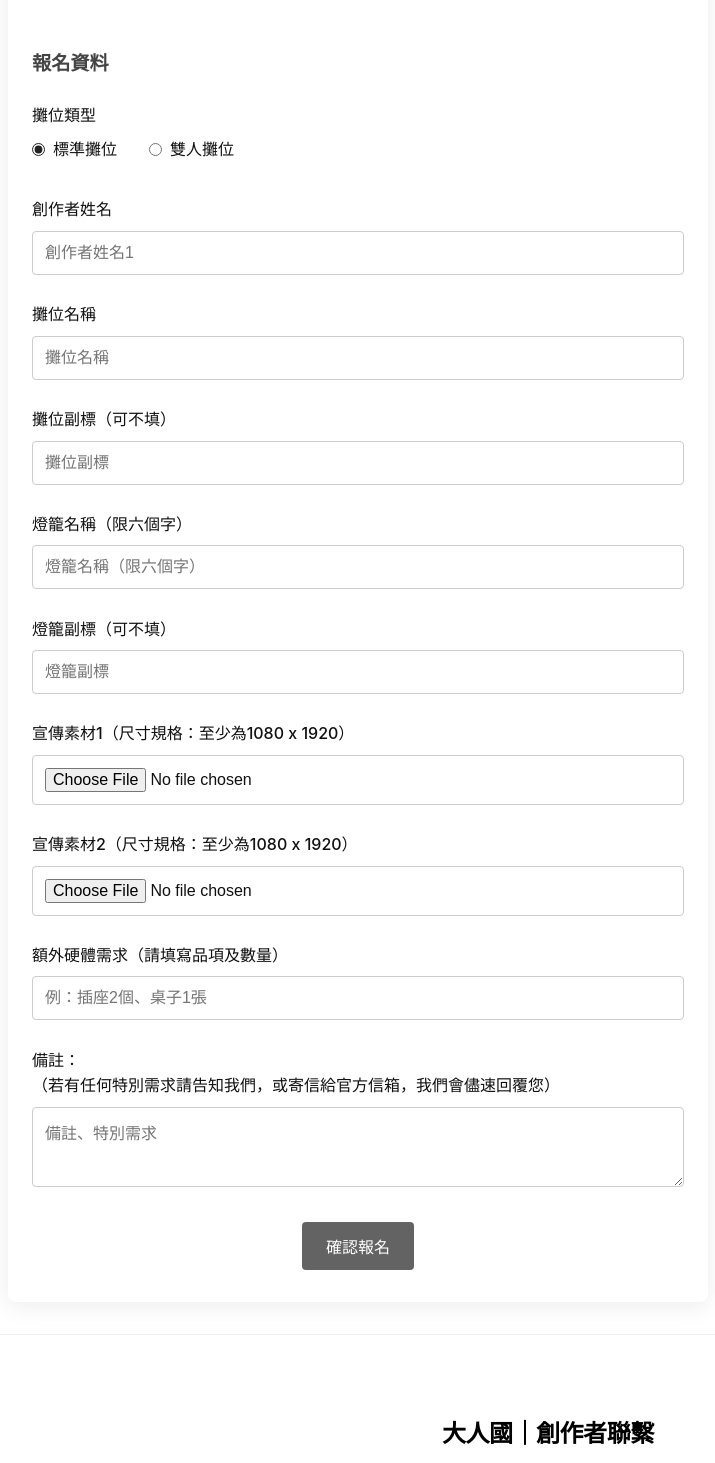
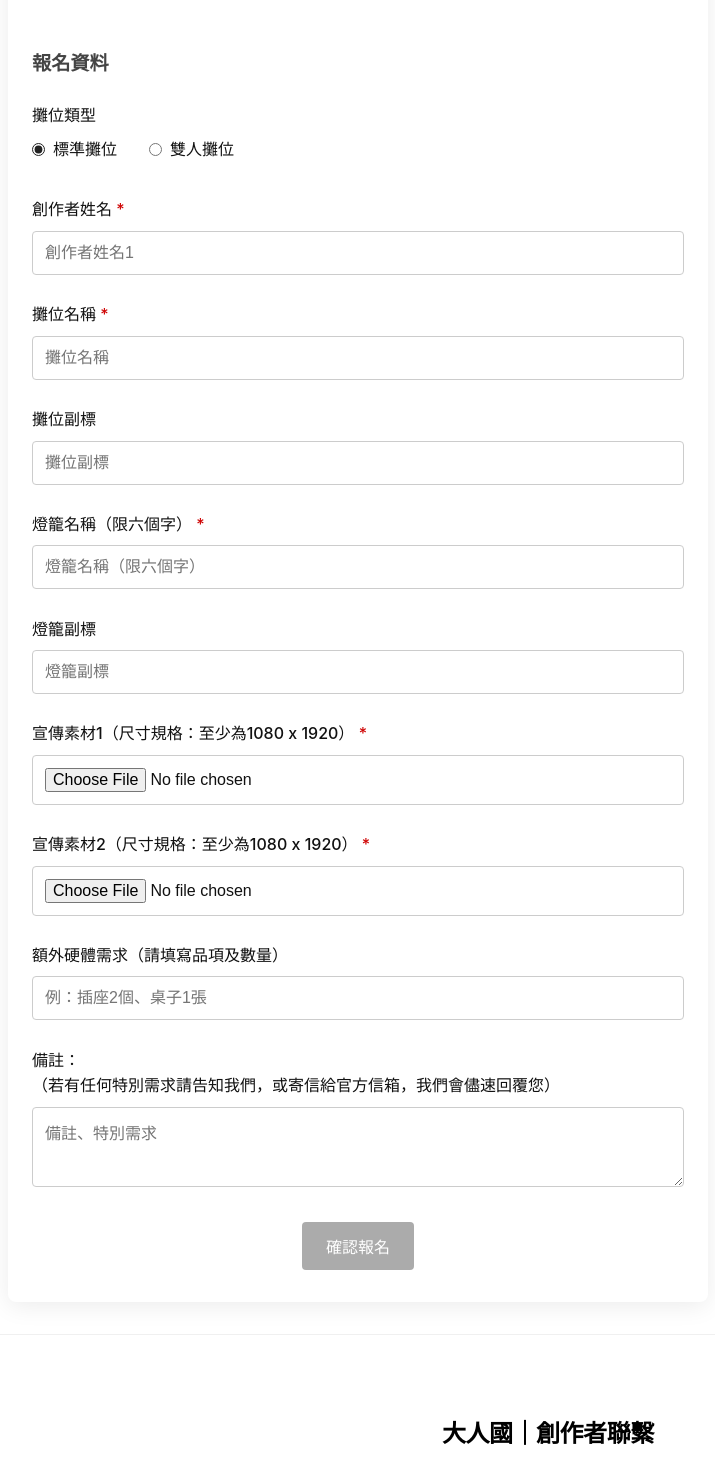
Before and after one commit to ADULTOPIA/creators-wanted, a React (Create React App) app in the folder creators-wanted/: page /#/ in a window 1280 px wide. Shown: the part 6368-7831 px from the top of the page, without its empty margins (282-997 px from the left). Built offline with nearby package versions, Linux system fonts and the light colour scheme.

Commit message:
ファイル以外のフォーム送信

```diff
--- a/creators-wanted/src/pages/HomePage.tsx
+++ b/creators-wanted/src/pages/HomePage.tsx
@@ -77,26 +77,158 @@ const HomePage: React.FC = () => {
     return () => mq.removeEventListener('change', updateSrc);
   }, []);
 
-  // 攤位類型の状態
-  const [boothType, setBoothType] = React.useState('standard');
 
-  // 創作者姓名の状態（最大2名）
-  const [creatorNames, setCreatorNames] = React.useState(['', '']);
+  // フォーム全体の状態
+    // 必須項目のバリデーション
+    const isFormValid = () => {
+      // 必須項目
+      const requiredFields = [
+        formData.realName,
+        formData.email,
+        formData.phone,
+        formData.idNumber,
+        formData.creatorName1,
+        formData.boothName,
+        formData.lanternName,
+        formData.promo1,
+        formData.promo2,
+        formData.boothType,
+      ];
+      // boothTypeがdoubleならcreatorName2も必須
+      if (formData.boothType === 'double' && !formData.creatorName2) return false;
+      // lanternNameは最大6文字
+      if (formData.lanternName && formData.lanternName.length > 6) return false;
+      // すべての必須項目が入力されているか
+      return requiredFields.every(f => f && (typeof f === 'string' ? f.trim() !== '' : true));
+    };
+  const [formData, setFormData] = React.useState({
+    realName: '',
+    email: '',
+    phone: '',
+    idNumber: '',
+    facebook: '',
+    instagram: '',
+    twitter: '',
+    otherSocial: '',
+    boothType: 'standard',
+    creatorName1: '',
+    creatorName2: '',
+    boothName: '',
+    boothSubtitle: '',
+    lanternName: '',
+    lanternSubtitle: '',
+    promo1: null as File | null,
+    promo2: null as File | null,
+    hardware: '',
+    remarks: ''
+  });
 
   // boothType変更時のハンドラ
   const handleBoothTypeChange = (e: React.ChangeEvent<HTMLInputElement>) => {
-    setBoothType(e.target.value);
-    // boothTypeがstandardなら1名、doubleなら2名分
-    setCreatorNames(e.target.value === 'double' ? ['', ''] : ['']);
+    const value = e.target.value;
+    setFormData(prev => ({
+      ...prev,
+      boothType: value,
+      // boothTypeがstandardなら2人目を空に
+      creatorName2: value === 'double' ? prev.creatorName2 : ''
+    }));
   };
 
-  // 創作者姓名入力のハンドラ
-  const handleCreatorNameChange = (idx: number, value: string) => {
-    setCreatorNames(prev => {
-      const updated = [...prev];
-      updated[idx] = value;
-      return updated;
+  // 各inputのonChange汎用ハンドラ
+  const handleInputChange = (e: React.ChangeEvent<HTMLInputElement | HTMLTextAreaElement>) => {
+    const { name, value, type, files } = e.target as HTMLInputElement;
+    if (type === 'file') {
+      setFormData(prev => ({ ...prev, [name]: files && files[0] ? files[0] : null }));
+    } else {
+      setFormData(prev => ({ ...prev, [name]: value }));
+    }
+  };
+
+  // 送信状態
+  const [status, setStatus] = React.useState({
+    submitted: false,
+    submitting: false,
+    info: { error: false, msg: null as string | null }
+  });
+
+  // 送信ハンドラ
+  const handleSubmit = async (e: React.FormEvent<HTMLFormElement>) => {
+    e.preventDefault();
+    setStatus({
+      submitted: false,
+      submitting: true,
+      info: { error: false, msg: null }
     });
+
+    try {
+      // Google Formsの送信URL
+      const googleFormURL = 'https://docs.google.com/forms/d/e/1FAIpQLSf_NWlZr8vrppypusKQvZbg5NSsZRqCwsHyETgxjWvqfhXNDA/formResponse';
+
+      // フォームデータの作成
+      const formEntryData = new FormData();
+
+      // --- GoogleフォームのエントリIDをここに記載（本番） ---
+      formEntryData.append('entry.223524045', formData.realName); // 真實姓名
+      formEntryData.append('entry.1232177201', formData.email); // Email
+      formEntryData.append('entry.472609669', formData.phone); // 聯絡電話
+      formEntryData.append('entry.737699764', formData.idNumber); // 身分證字號 / 護照號碼
+      formEntryData.append('entry.1746982220', formData.facebook); // Facebook
+      formEntryData.append('entry.751341583', formData.instagram); // Instagram
+      formEntryData.append('entry.612151145', formData.twitter); // X（Twitter）
+      formEntryData.append('entry.992573759', formData.otherSocial); // 其他社群
+      formEntryData.append('entry.71172756', formData.boothType === 'double' ? '雙人攤位' : '標準攤位'); // 攤位類型（ラジオボタン）
+      formEntryData.append('entry.879795608', formData.creatorName1); // 創作者姓名1
+      if (formData.boothType === 'double') formEntryData.append('entry.42970170', formData.creatorName2); // 創作者姓名2
+      formEntryData.append('entry.342299385', formData.boothName); // 攤位名稱
+      formEntryData.append('entry.251903871', formData.boothSubtitle); // 攤位副標
+      formEntryData.append('entry.975159553', formData.lanternName); // 燈籠名稱
+      formEntryData.append('entry.854719392', formData.lanternSubtitle); // 燈籠副標
+      formEntryData.append('entry.722087227', 'ダミー'); // 宣傳素材1（ダミー文字列）
+      formEntryData.append('entry.842328103', 'ダミー'); // 宣傳素材2（ダミー文字列）
+      formEntryData.append('entry.1340388620', formData.hardware); // 額外硬體需求
+      formEntryData.append('entry.1539071706', formData.remarks); // 備註
+
+      // fetch APIで送信
+      await fetch(googleFormURL, {
+        method: 'POST',
+        mode: 'no-cors',
+        body: formEntryData
+      });
+
+      setStatus({
+        submitted: true,
+        submitting: false,
+        info: { error: false, msg: '送出完成，感謝您的報名！' }
+      });
+      // フォームリセット
+      setFormData({
+        realName: '',
+        email: '',
+        phone: '',
+        idNumber: '',
+        facebook: '',
+        instagram: '',
+        twitter: '',
+        otherSocial: '',
+        boothType: 'standard',
+        creatorName1: '',
+        creatorName2: '',
+        boothName: '',
+        boothSubtitle: '',
+        lanternName: '',
+        lanternSubtitle: '',
+        promo1: null,
+        promo2: null,
+        hardware: '',
+        remarks: ''
+      });
+    } catch (error) {
+      setStatus({
+        submitted: false,
+        submitting: false,
+        info: { error: true, msg: '送信中にエラーが発生しました。時間をおいて再度お試しください。' }
+      });
+    }
   };
 
   return (
@@ -236,39 +368,39 @@ const HomePage: React.FC = () => {
         {/* 報名フォーム（見た目のみ） */}
         <FormSection>
           <FormTitle>報名表單</FormTitle>
-          <StyledForm>
+          <StyledForm onSubmit={handleSubmit}>
             <SectionLabel>基本資料</SectionLabel>
             <FormGroup>
-              <Label htmlFor="realName">真實姓名</Label>
-              <Input type="text" id="realName" name="realName" placeholder="請輸入真實姓名" />
+              <Label htmlFor="realName">真實姓名 <span style={{color: '#cf0404'}}>*</span></Label>
+              <Input type="text" id="realName" name="realName" placeholder="請輸入真實姓名" value={formData.realName} onChange={handleInputChange} required />
             </FormGroup>
             <FormGroup>
-              <Label htmlFor="email">Email</Label>
-              <Input type="email" id="email" name="email" placeholder="請輸入Email" />
+              <Label htmlFor="email">Email <span style={{color: '#cf0404'}}>*</span></Label>
+              <Input type="email" id="email" name="email" placeholder="請輸入Email" value={formData.email} onChange={handleInputChange} required />
             </FormGroup>
             <FormGroup>
-              <Label htmlFor="phone">聯絡電話</Label>
-              <Input type="text" id="phone" name="phone" placeholder="請輸入聯絡電話" />
+              <Label htmlFor="phone">聯絡電話 <span style={{color: '#cf0404'}}>*</span></Label>
+              <Input type="text" id="phone" name="phone" placeholder="請輸入聯絡電話" value={formData.phone} onChange={handleInputChange} required />
             </FormGroup>
             <FormGroup>
-              <Label htmlFor="idNumber">身分證字號 / 護照號碼</Label>
-              <Input type="text" id="idNumber" name="idNumber" placeholder="請輸入身分證字號或護照號碼" />
+              <Label htmlFor="idNumber">身分證字號 / 護照號碼 <span style={{color: '#cf0404'}}>*</span></Label>
+              <Input type="text" id="idNumber" name="idNumber" placeholder="請輸入身分證字號或護照號碼" value={formData.idNumber} onChange={handleInputChange} required />
             </FormGroup>
             <FormGroup>
               <Label htmlFor="facebook">社群連結：Facebook</Label>
-              <Input type="text" id="facebook" name="facebook" placeholder="Facebook連結" />
+              <Input type="text" id="facebook" name="facebook" placeholder="Facebook連結" value={formData.facebook} onChange={handleInputChange} />
             </FormGroup>
             <FormGroup>
               <Label htmlFor="instagram">社群連結：Instagram</Label>
-              <Input type="text" id="instagram" name="instagram" placeholder="Instagram連結" />
+              <Input type="text" id="instagram" name="instagram" placeholder="Instagram連結" value={formData.instagram} onChange={handleInputChange} />
             </FormGroup>
             <FormGroup>
               <Label htmlFor="twitter">社群連結：X（Twitter）</Label>
-              <Input type="text" id="twitter" name="twitter" placeholder="X（Twitter）連結" />
+              <Input type="text" id="twitter" name="twitter" placeholder="X（Twitter）連結" value={formData.twitter} onChange={handleInputChange} />
             </FormGroup>
             <FormGroup>
               <Label htmlFor="otherSocial">社群連結：其他</Label>
-              <Input type="text" id="otherSocial" name="otherSocial" placeholder="其他社群連結" />
+              <Input type="text" id="otherSocial" name="otherSocial" placeholder="其他社群連結" value={formData.otherSocial} onChange={handleInputChange} />
             </FormGroup>
             <SectionLabel>報名資料</SectionLabel>
             {/* 攤位類型を先に移動 */}
@@ -276,60 +408,65 @@ const HomePage: React.FC = () => {
               <Label>攤位類型</Label>
               <RadioGroup>
                 <RadioLabel>
-                  <RadioInput type="radio" name="boothType" value="standard" checked={boothType === 'standard'} onChange={handleBoothTypeChange} /> 標準攤位
+                  <RadioInput type="radio" name="boothType" value="standard" checked={formData.boothType === 'standard'} onChange={handleBoothTypeChange} /> 標準攤位
                 </RadioLabel>
                 <RadioLabel>
-                  <RadioInput type="radio" name="boothType" value="double" checked={boothType === 'double'} onChange={handleBoothTypeChange} /> 雙人攤位
+                  <RadioInput type="radio" name="boothType" value="double" checked={formData.boothType === 'double'} onChange={handleBoothTypeChange} /> 雙人攤位
                 </RadioLabel>
               </RadioGroup>
             </FormGroup>
             {/* 創作者姓名フィールド */}
             <FormGroup>
-              <Label>創作者姓名{boothType === 'double' ? '1' : ''}</Label>
-              <Input type="text" name="creatorName1" placeholder="創作者姓名1" value={creatorNames[0] || ''} onChange={e => handleCreatorNameChange(0, e.target.value)} />
+              <Label>創作者姓名{formData.boothType === 'double' ? '1' : ''} <span style={{color: '#cf0404'}}>*</span></Label>
+              <Input type="text" name="creatorName1" placeholder="創作者姓名1" value={formData.creatorName1} onChange={handleInputChange} required />
             </FormGroup>
-            {boothType === 'double' && (
+            {formData.boothType === 'double' && (
               <FormGroup>
-                <Label>創作者姓名2</Label>
-                <Input type="text" name="creatorName2" placeholder="創作者姓名2" value={creatorNames[1] || ''} onChange={e => handleCreatorNameChange(1, e.target.value)} />
+                <Label>創作者姓名2 <span style={{color: '#cf0404'}}>*</span></Label>
+                <Input type="text" name="creatorName2" placeholder="創作者姓名2" value={formData.creatorName2} onChange={handleInputChange} required />
               </FormGroup>
             )}
 
             <FormGroup>
-              <Label htmlFor="boothName">攤位名稱</Label>
-              <Input type="text" id="boothName" name="boothName" placeholder="攤位名稱" />
+              <Label htmlFor="boothName">攤位名稱 <span style={{color: '#cf0404'}}>*</span></Label>
+              <Input type="text" id="boothName" name="boothName" placeholder="攤位名稱" value={formData.boothName} onChange={handleInputChange} required />
             </FormGroup>
             <FormGroup>
-              <Label htmlFor="boothSubtitle">攤位副標（可不填）</Label>
-              <Input type="text" id="boothSubtitle" name="boothSubtitle" placeholder="攤位副標" />
+              <Label htmlFor="boothSubtitle">攤位副標</Label>
+              <Input type="text" id="boothSubtitle" name="boothSubtitle" placeholder="攤位副標" value={formData.boothSubtitle} onChange={handleInputChange} />
             </FormGroup>
             <FormGroup>
-              <Label htmlFor="lanternName">燈籠名稱（限六個字）</Label>
-              <Input type="text" id="lanternName" name="lanternName" placeholder="燈籠名稱（限六個字）" maxLength={6} />
+              <Label htmlFor="lanternName">燈籠名稱（限六個字） <span style={{color: '#cf0404'}}>*</span></Label>
+              <Input type="text" id="lanternName" name="lanternName" placeholder="燈籠名稱（限六個字）" maxLength={6} value={formData.lanternName} onChange={handleInputChange} required />
             </FormGroup>
             <FormGroup>
-              <Label htmlFor="lanternSubtitle">燈籠副標（可不填）</Label>
-              <Input type="text" id="lanternSubtitle" name="lanternSubtitle" placeholder="燈籠副標" />
+              <Label htmlFor="lanternSubtitle">燈籠副標</Label>
+              <Input type="text" id="lanternSubtitle" name="lanternSubtitle" placeholder="燈籠副標" value={formData.lanternSubtitle} onChange={handleInputChange} />
             </FormGroup>
             <FormGroup>
-              <Label htmlFor="promo1">宣傳素材1（尺寸規格：至少為1080 x 1920）</Label>
-              <Input type="file" id="promo1" name="promo1" accept="image/*" />
+              <Label htmlFor="promo1">宣傳素材1（尺寸規格：至少為1080 x 1920） <span style={{color: '#cf0404'}}>*</span></Label>
+              <Input type="file" id="promo1" name="promo1" accept="image/*" onChange={handleInputChange} required />
             </FormGroup>
             <FormGroup>
-              <Label htmlFor="promo2">宣傳素材2（尺寸規格：至少為1080 x 1920）</Label>
-              <Input type="file" id="promo2" name="promo2" accept="image/*" />
+              <Label htmlFor="promo2">宣傳素材2（尺寸規格：至少為1080 x 1920） <span style={{color: '#cf0404'}}>*</span></Label>
+              <Input type="file" id="promo2" name="promo2" accept="image/*" onChange={handleInputChange} required />
             </FormGroup>
             {/* ...existing code... */}
             <FormGroup>
               <Label htmlFor="hardware">額外硬體需求（請填寫品項及數量）</Label>
-              <Input type="text" id="hardware" name="hardware" placeholder="例：插座2個、桌子1張" />
+              <Input type="text" id="hardware" name="hardware" placeholder="例：插座2個、桌子1張" value={formData.hardware} onChange={handleInputChange} />
             </FormGroup>
             {/* 備註欄 */}
             <FormGroup>
               <Label htmlFor="remarks">備註：<br/>（若有任何特別需求請告知我們，或寄信給官方信箱，我們會儘速回覆您）</Label>
-              <RemarksTextarea id="remarks" name="remarks" rows={3} placeholder="備註、特別需求" />
+              <RemarksTextarea id="remarks" name="remarks" rows={3} placeholder="備註、特別需求" value={formData.remarks} onChange={handleInputChange} />
             </FormGroup>
-            <SubmitButton type="button" disabled>確認報名</SubmitButton>
+            <SubmitButton type="submit" disabled={status.submitting || !isFormValid()}>{status.submitting ? '送信中...' : '確認報名'}</SubmitButton>
+            {status.info.msg && (
+              <div style={{ marginTop: '1rem', textAlign: 'center', color: status.info.error ? '#c00' : '#155724', background: status.info.error ? '#f8d7da' : '#d4edda', padding: '0.75rem', borderRadius: 4 }}>
+                {status.info.msg}
+              </div>
+            )}
           </StyledForm>
         </FormSection>
       </Page>
@@ -459,16 +596,17 @@ const RemarksTextarea = styled.textarea`
   resize: vertical;
 `;
 
-const SubmitButton = styled.button`
-  background-color: #222;
+const SubmitButton = styled.button<{disabled?: boolean}>`
+  background-color: ${({ disabled }) => disabled ? '#888' : '#cf0404'};
   color: white;
   border: none;
   border-radius: 4px;
   padding: 0.75rem 1.5rem;
   font-size: 1rem;
-  cursor: not-allowed;
-  opacity: 0.7;
+  cursor: ${({ disabled }) => disabled ? 'not-allowed' : 'pointer'};
+  opacity: ${({ disabled }) => disabled ? 0.7 : 1};
   align-self: center;
+  transition: background 0.2s, opacity 0.2s;
 `;
 
 export default HomePage;
```
